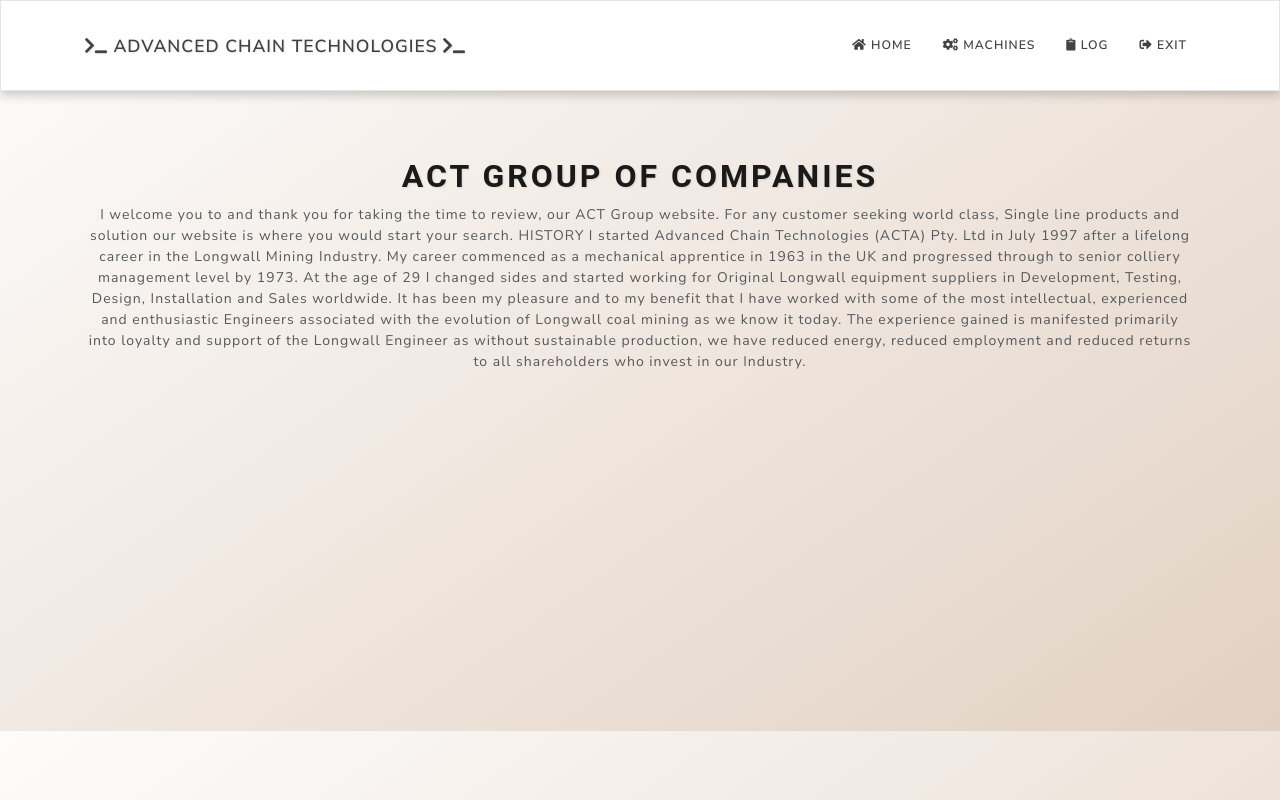
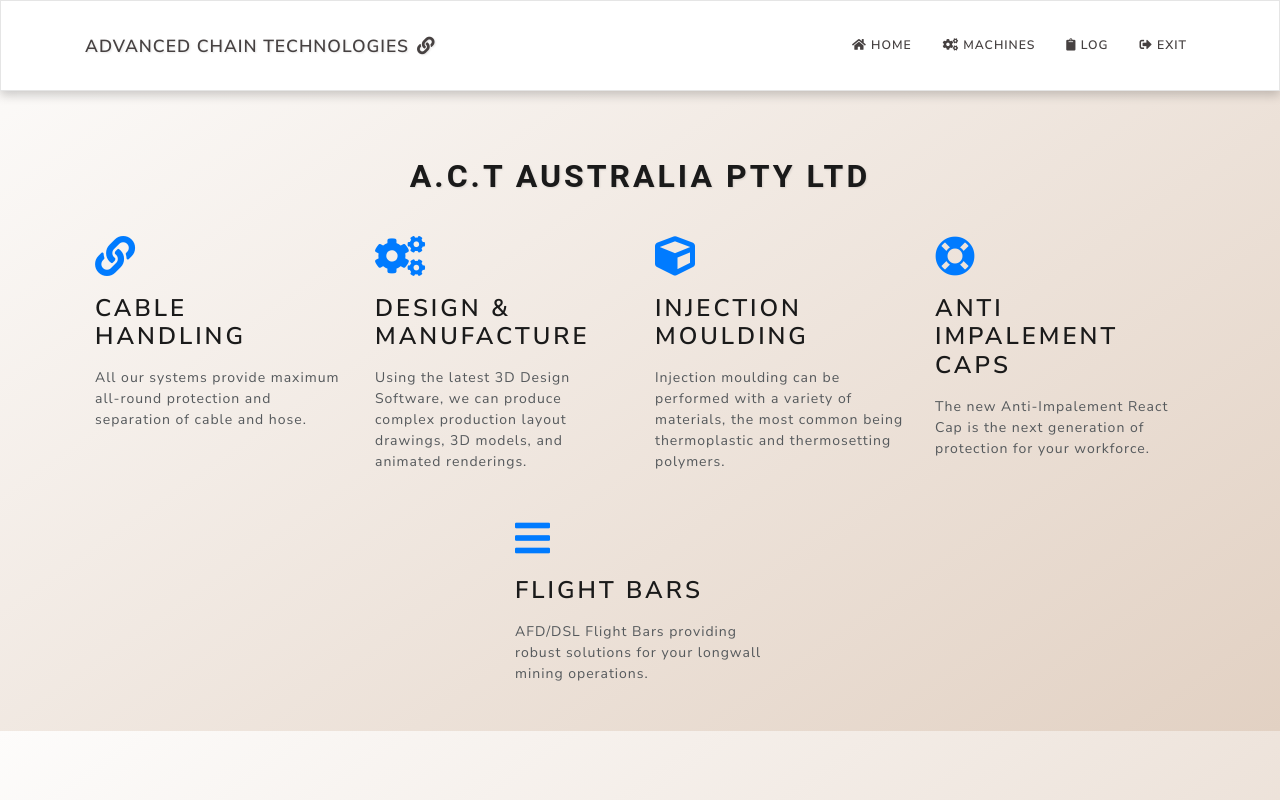
Before and after one commit to AyzeysDev/react-dashboard, a React (Create React App) app in the folder dashboard-app/: page /home in a window 1280 px wide. Built offline with nearby package versions, Linux system fonts and the light colour scheme; no server answers; the database is empty.

Commit message:
Home screen completion

```diff
--- a/dashboard-app/src/pages/Header.js
+++ b/dashboard-app/src/pages/Header.js
@@ -19,8 +19,7 @@
       >
         <Container>
           <Navbar.Brand>
-            <i className="fa fa-terminal"></i> Advanced Chain Technologies{" "}
-            <i className="fa fa-terminal"></i>
+            Advanced Chain Technologies<i className="fa fa-link" style={{ marginLeft: "8px" }}></i>
           </Navbar.Brand>
           <Navbar.Toggle aria-controls="basic-navbar-nav" />
           <Navbar.Collapse id="basic-navbar-nav">
--- a/dashboard-app/src/pages/Home.js
+++ b/dashboard-app/src/pages/Home.js
@@ -3,11 +3,86 @@
 const Home = () => {
   return (
     <div style={{ textAlign: "center", marginTop: "50px" }}>
-      <h1>ACT Group of companies</h1>
-      <p>I welcome you to and thank you for taking the time to review, our ACT Group website. For any customer seeking world class, Single line products and solution our website is where you would start your search.
+      <h1>A.C.T Australia Pty Ltd</h1>
 
-HISTORY
-I started Advanced Chain Technologies (ACTA) Pty. Ltd in July 1997 after a lifelong career in the Longwall Mining Industry. My career commenced as a mechanical apprentice in 1963 in the UK and progressed through to senior colliery management level by 1973. At the age of 29 I changed sides and started working for Original Longwall equipment suppliers in Development, Testing, Design, Installation and Sales worldwide. It has been my pleasure and to my benefit that I have worked with some of the most intellectual, experienced and enthusiastic Engineers associated with the evolution of Longwall coal mining as we know it today. The experience gained is manifested primarily into loyalty and support of the Longwall Engineer as without sustainable production, we have reduced energy, reduced employment and reduced returns to all shareholders who invest in our Industry.</p>
+      {/* Flex container for items */}
+      <div
+        style={{
+          display: "flex",
+          justifyContent: "center",
+          flexWrap: "wrap",
+          gap: "30px",
+          marginTop: "40px",
+          maxWidth: "1200px",
+          marginLeft: "auto",
+          marginRight: "auto",
+        }}
+      >
+        {/* Cable Handling */}
+        <div style={{ width: "250px", textAlign: "left" }}>
+          <i
+            className="fa fa-link"
+            style={{ fontSize: "40px", color: "#007bff", marginBottom: "10px" }}
+          ></i>
+          <h3>Cable Handling</h3>
+          <p>
+            All our systems provide maximum all-round protection and separation
+            of cable and hose.
+          </p>
+        </div>
+
+        {/* Design & Manufacture */}
+        <div style={{ width: "250px", textAlign: "left" }}>
+          <i
+            className="fa fa-cogs"
+            style={{ fontSize: "40px", color: "#007bff", marginBottom: "10px" }}
+          ></i>
+          <h3>Design & Manufacture</h3>
+          <p>
+            Using the latest 3D Design Software, we can produce complex
+            production layout drawings, 3D models, and animated renderings.
+          </p>
+        </div>
+
+        {/* Injection Moulding */}
+        <div style={{ width: "250px", textAlign: "left" }}>
+          <i
+            className="fa fa-cube"
+            style={{ fontSize: "40px", color: "#007bff", marginBottom: "10px" }}
+          ></i>
+          <h3>Injection Moulding</h3>
+          <p>
+            Injection moulding can be performed with a variety of materials, the
+            most common being thermoplastic and thermosetting polymers.
+          </p>
+        </div>
+
+        {/* Anti Impalement Caps */}
+        <div style={{ width: "250px", textAlign: "left" }}>
+          <i
+            className="fa fa-life-ring" aria-hidden="true"
+            style={{ fontSize: "40px", color: "#007bff", marginBottom: "10px" }}
+          ></i>
+          <h3>Anti Impalement Caps</h3>
+          <p>
+            The new Anti-Impalement React Cap is the next generation of
+            protection for your workforce.
+          </p>
+        </div>
+
+        {/* Flight Bars */}
+        <div style={{ width: "250px", textAlign: "left" }}>
+          <i
+            className="fa fa-bars"
+            style={{ fontSize: "40px", color: "#007bff", marginBottom: "10px" }}
+          ></i>
+          <h3>Flight Bars</h3>
+          <p>
+            AFD/DSL Flight Bars providing robust solutions for your longwall
+            mining operations.
+          </p>
+        </div>
+      </div>
     </div>
   );
 };
```
